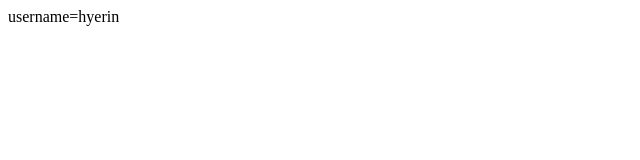
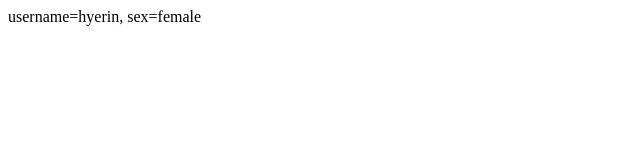
Before and after one commit to hyerin13/js, a plain HTML site: page index.html in a window 1280 px wide. Shown: the full height of the page, 0-640 px from the left. Drawn offline with Linux system fonts and the light colour scheme.

Commit message:
Add files via upload

```diff
--- a/index.html
+++ b/index.html
@@ -9,7 +9,7 @@
     <p id="result"></p>
 
     <script>
-        document.cookie="username=hyerin";
+        document.cookie="username=hyerin, sex=female";
         var x=document.cookie;
         document.getElementById("result").innerHTML=x;
     </script>
```
